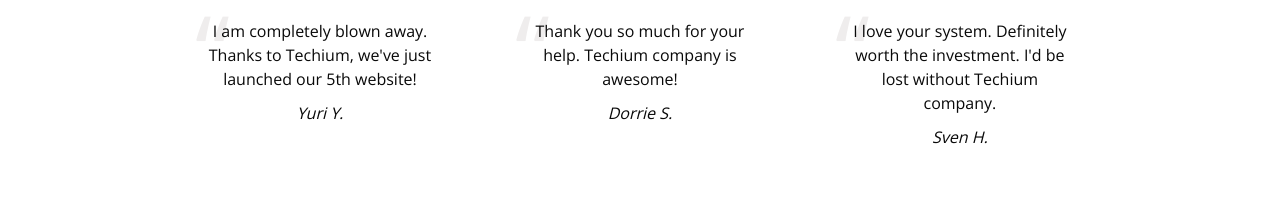
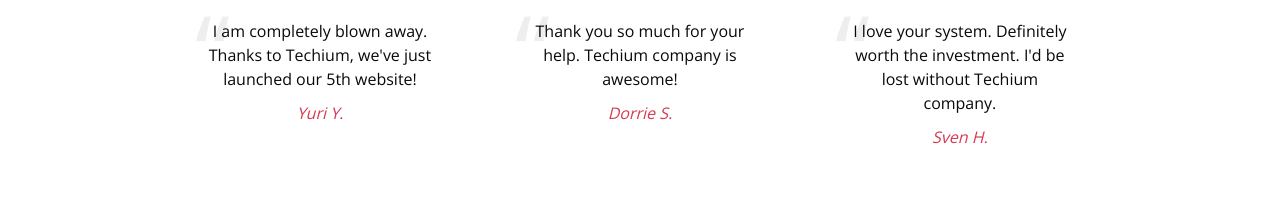
Before and after one commit to aristizabaru/holbertonschool-web-front-end, a plain HTML site: page 0x02-CSS_advanced/index.html in a window 1280 px wide. Shown: the part 3459-3658 px from the top of the page. Drawn offline with nearby package versions, Linux system fonts and the light colour scheme.

Commit message:
Fix: change padding rule with four sides definition to padding top and add color rule

```diff
--- a/0x02-CSS_advanced/styles/27-style.css
+++ b/0x02-CSS_advanced/styles/27-style.css
@@ -380,7 +380,8 @@
 }
 .card-testimonial .card-quote cite {
   display: block;
-  padding: 1rem 0 0;
+  padding-top: 1rem;
+  color: var(--color-primary);
 }
 .section-hero {
   background-size: 90rem auto;
--- a/0x02-CSS_advanced/styles/28-style.css
+++ b/0x02-CSS_advanced/styles/28-style.css
@@ -386,7 +386,8 @@
 }
 .card-testimonial .card-quote cite {
   display: block;
-  padding: 1rem 0 0;
+  padding-top: 1rem;
+  color: var(--color-primary);
 }
 .section-hero {
   background-size: 90rem auto;
--- a/0x02-CSS_advanced/styles/29-style.css
+++ b/0x02-CSS_advanced/styles/29-style.css
@@ -398,7 +398,8 @@
 }
 .card-testimonial .card-quote cite {
   display: block;
-  padding: 1rem 0 0;
+  padding-top: 1rem;
+  color: var(--color-primary);
 }
 .section-hero {
   background-size: 90rem auto;
--- a/0x02-CSS_advanced/styles/30-style.css
+++ b/0x02-CSS_advanced/styles/30-style.css
@@ -398,7 +398,8 @@
 }
 .card-testimonial .card-quote cite {
   display: block;
-  padding: 1rem 0 0;
+  padding-top: 1rem;
+  color: var(--color-primary);
 }
 .section-hero {
   background-size: 90rem auto;
--- a/0x02-CSS_advanced/styles/31-style.css
+++ b/0x02-CSS_advanced/styles/31-style.css
@@ -398,7 +398,8 @@
 }
 .card-testimonial .card-quote cite {
   display: block;
-  padding: 1rem 0 0;
+  padding-top: 1rem;
+  color: var(--color-primary);
 }
 .section-hero {
   background-size: 90rem auto;
--- a/0x02-CSS_advanced/styles/32-style.css
+++ b/0x02-CSS_advanced/styles/32-style.css
@@ -403,7 +403,8 @@
 }
 .card-testimonial .card-quote cite {
   display: block;
-  padding: 1rem 0 0;
+  padding-top: 1rem;
+  color: var(--color-primary);
 }
 .section-hero {
   background-size: 90rem auto;
```
